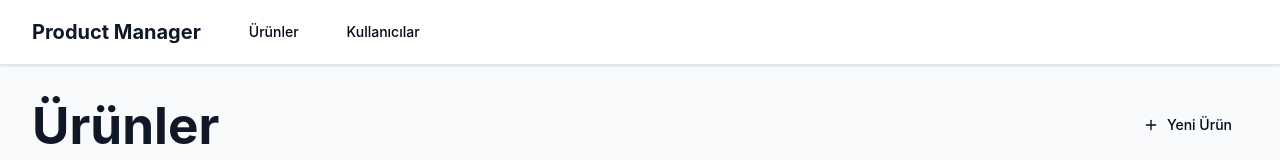
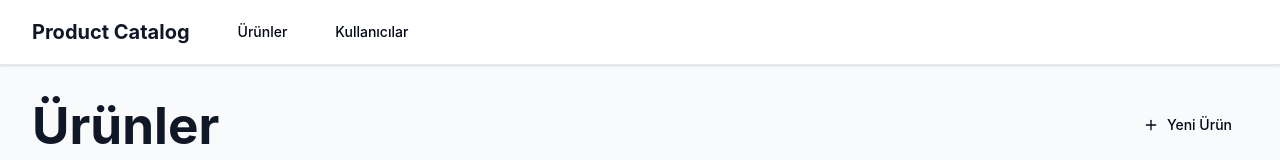
Before and after one commit to atakanbulutt/productCase, a React (Vite) app: page / in a window 1280 px wide. Shown: the top 160 px of the page. Built offline with nearby package versions, Linux system fonts and the light colour scheme.

Commit message:
Update layout title from 'Product Manager' to 'Product Catalog'.

```diff
--- a/src/app/layout/Layout.tsx
+++ b/src/app/layout/Layout.tsx
@@ -11,7 +11,7 @@ export default function Layout() {
           <div className="flex justify-between items-center h-16">
             <div className="flex items-center space-x-8">
               <Link to="/" className="text-xl font-bold text-gray-900">
-                Product Manager
+                Product Catalog
               </Link>
               <nav className="flex space-x-4">
                 <Link to="/products">
```
